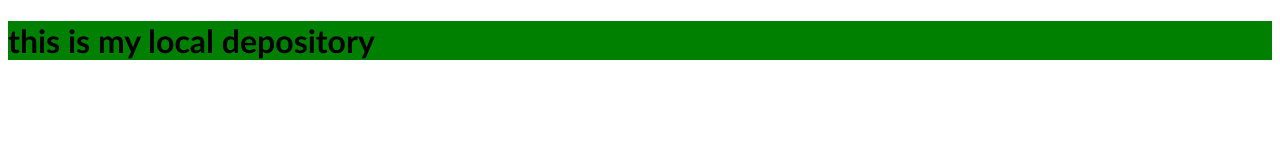
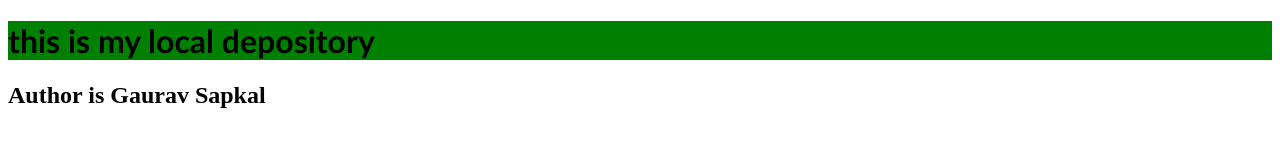
Before and after one commit to Gaurav-Sapkal/localrepo, a plain HTML site: page index.html in a window 1280 px wide. Drawn offline with Linux system fonts and the light colour scheme.

Commit message:
auther name is added

```diff
--- a/index.html
+++ b/index.html
@@ -8,6 +8,8 @@
 </head>
 <body>
     <h1>this is my local depository
+
     </h1>
+    <h2> Author is Gaurav Sapkal</h2>
 </body>
 </html>
```
